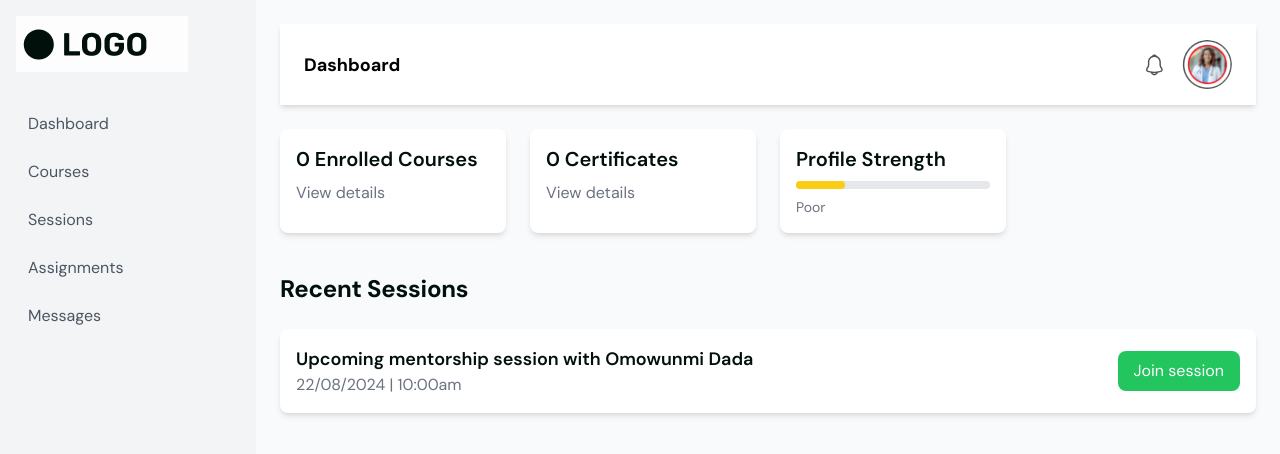
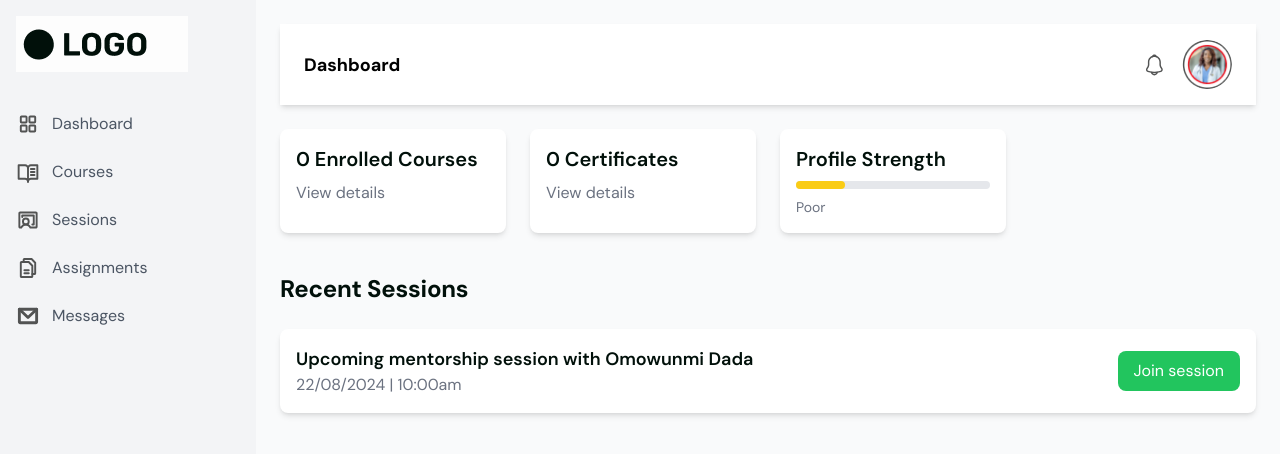
Before and after one commit to Omolara5861/superstar-mentors, a Next.js app: page /mentee-dashboard in a window 1280 px wide. Shown: the top 454 px of the page. Built offline with nearby package versions, Linux system fonts and the light colour scheme.

Commit message:
refactor: :recycle: Add icons

```diff
--- a/src/components/mentee-dashboard/sidebar/Sidebar.tsx
+++ b/src/components/mentee-dashboard/sidebar/Sidebar.tsx
@@ -11,26 +11,31 @@ const Sidebar = () => {
                 <ul>
                     <li className="mb-6">
                         <Link className="flex items-center text-gray-600 hover:text-green-500" href="/mentee-dashboard">
+                            <Image width={24} height={24} src="/dashboard/dashboard.svg" alt="Dashboard Icon" />
                             <span className="ml-3">Dashboard</span>
                         </Link>
                     </li>
                     <li className="mb-6">
                         <Link className="flex items-center text-gray-600 hover:text-green-500" href="/mentee-dashboard/courses">
+                            <Image width={24} height={24} src="/dashboard/courses.svg" alt="Courses Icon" />
                             <span className="ml-3">Courses</span>
                         </Link>
                     </li>
                     <li className="mb-6">
                         <Link className="flex items-center text-gray-600 hover:text-green-500" href="/mentee-dashboard/sessions">
+                            <Image width={24} height={24} src="/dashboard/session.svg" alt="Sessions Icon" />
                             <span className="ml-3">Sessions</span>
                         </Link>
                     </li>
                     <li className="mb-6">
                         <Link className="flex items-center text-gray-600 hover:text-green-500" href="/mentee-dashboard/assignments">
+                            <Image width={24} height={24} src="/dashboard/assignment.svg" alt="Assignment Icon" />
                             <span className="ml-3">Assignments</span>
                         </Link>
                     </li>
                     <li className="mb-6">
                         <Link className="flex items-center text-gray-600 hover:text-green-500" href="/mentee-dashboard/messages">
+                            <Image width={24} height={24} src="/dashboard/message.svg" alt="Message Icon" />
                             <span className="ml-3">Messages</span>
                         </Link>
                     </li>
```
